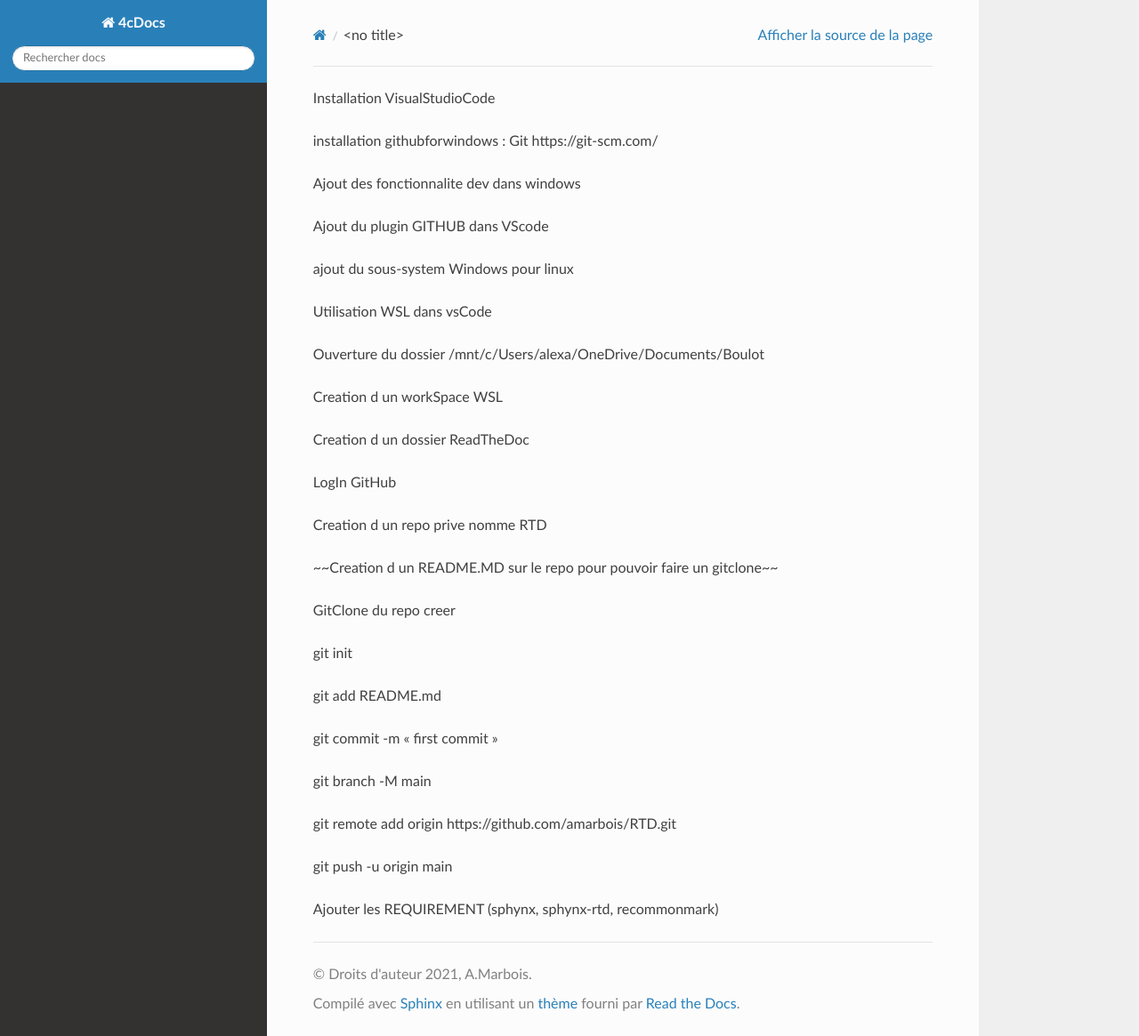
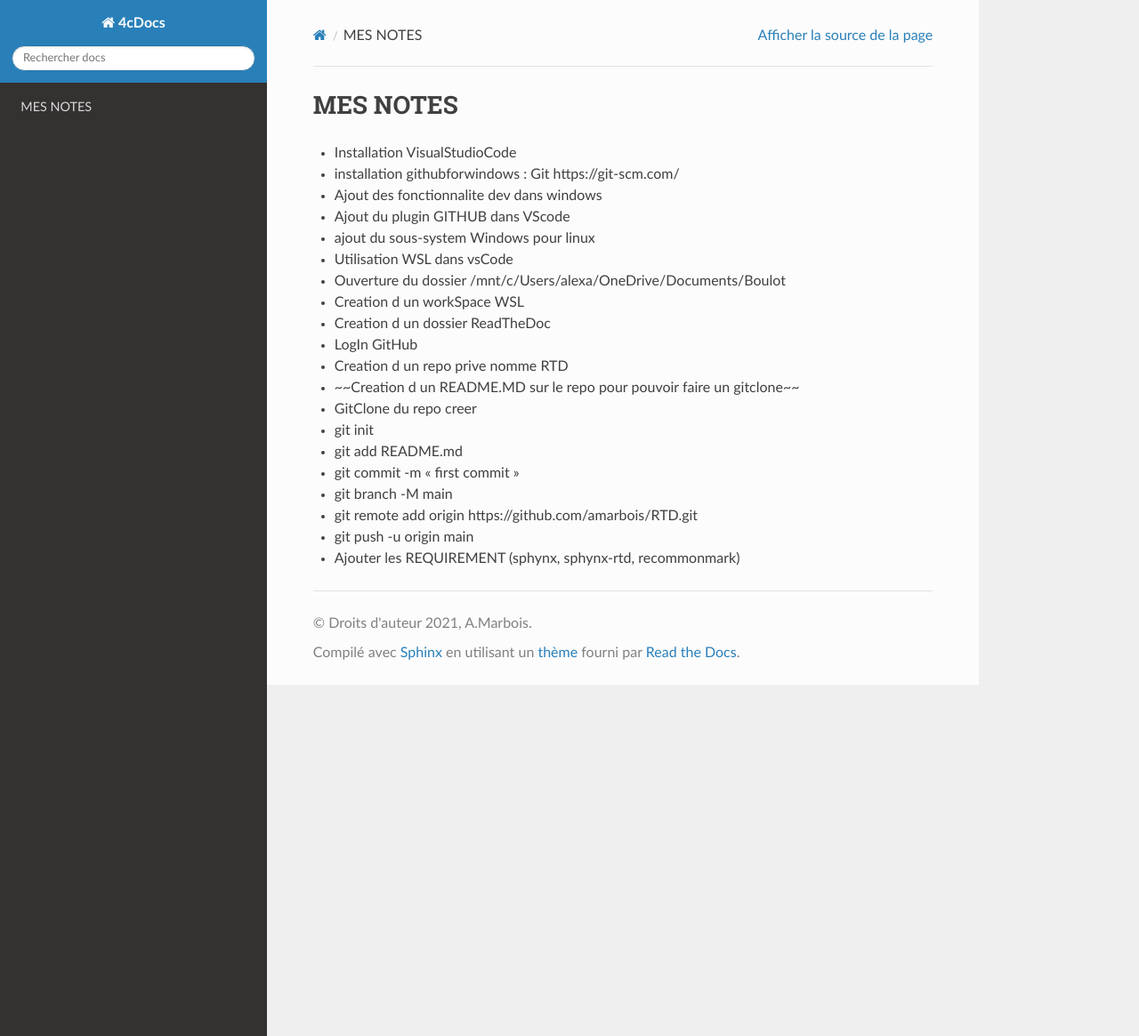
Before and after one commit to amarbois/RTD, a Sphinx documentation site: the page built from source/index.md, in a window 1280 px wide and 1165 px high. Shown: the whole window at 89% size. Built offline with Sphinx 7.4.7 and the Read the Docs theme 2.0.0, drawn with Linux system fonts in a browser that asks for light colours.

Commit message:
Update index.md

```diff
--- a/source/index.md
+++ b/source/index.md
@@ -1,3 +1,6 @@
+# MES NOTES
+
+
 * Installation VisualStudioCode
 * installation githubforwindows : Git https://git-scm.com/
 * Ajout des fonctionnalite dev dans windows
```
